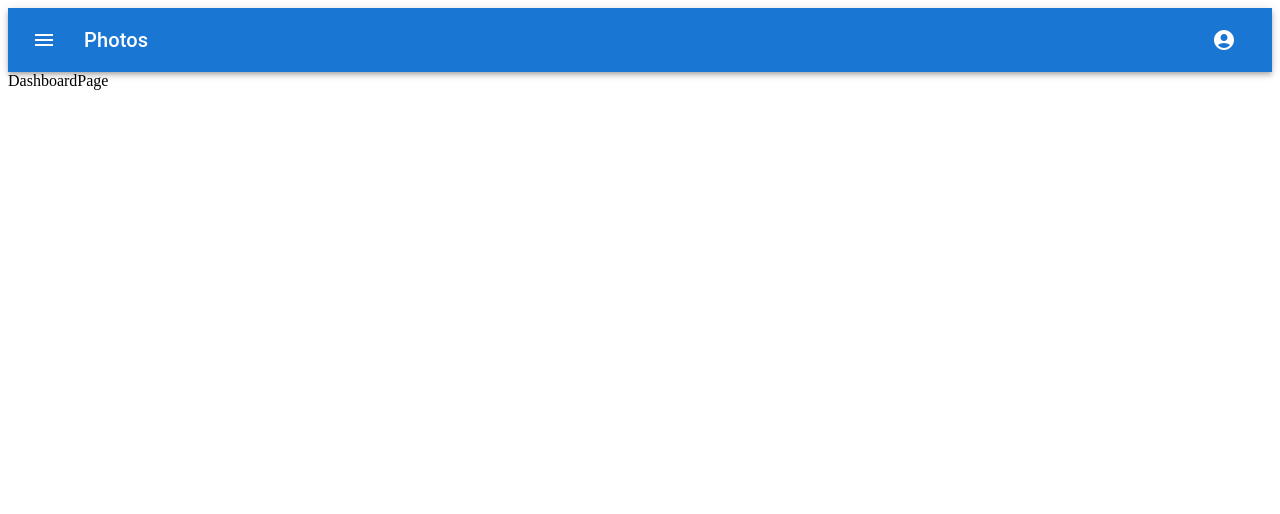
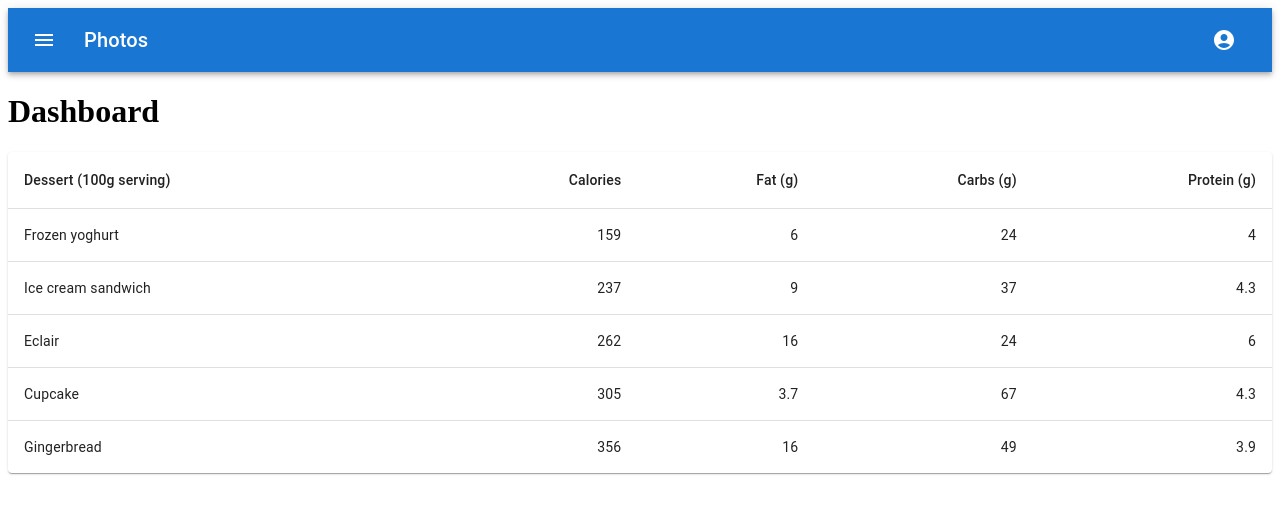
Before and after one commit to kalubii/auth-react-material, a React (Vite) app: page /dashboard in a window 1280 px wide. Shown: the top 514 px of the page. Built offline with nearby package versions, Linux system fonts and the light colour scheme.

Commit message:
With users list

```diff
--- a/src/components/UsersList.jsx
+++ b/src/components/UsersList.jsx
@@ -19,7 +19,7 @@ const rows = [
   createData('Gingerbread', 356, 16.0, 49, 3.9)
 ]
 
-export default function BasicTable() {
+export default function UsersList() {
   return (
     <TableContainer component={Paper}>
       <Table sx={{ minWidth: 650 }} aria-label="simple table">
--- a/src/pages/DashboardPage.jsx
+++ b/src/pages/DashboardPage.jsx
@@ -1,11 +1,13 @@
 import React from 'react'
+import UsersList from '../components/UsersList'
 import ResponsiveAppBar from './../components/ResponsiveAppBar'
 
 const DashboardPage = () => {
   return (
     <>
       <ResponsiveAppBar />
-      <div>DashboardPage</div>
+      <h1>Dashboard</h1>
+      <UsersList />
     </>
   )
 }
```
